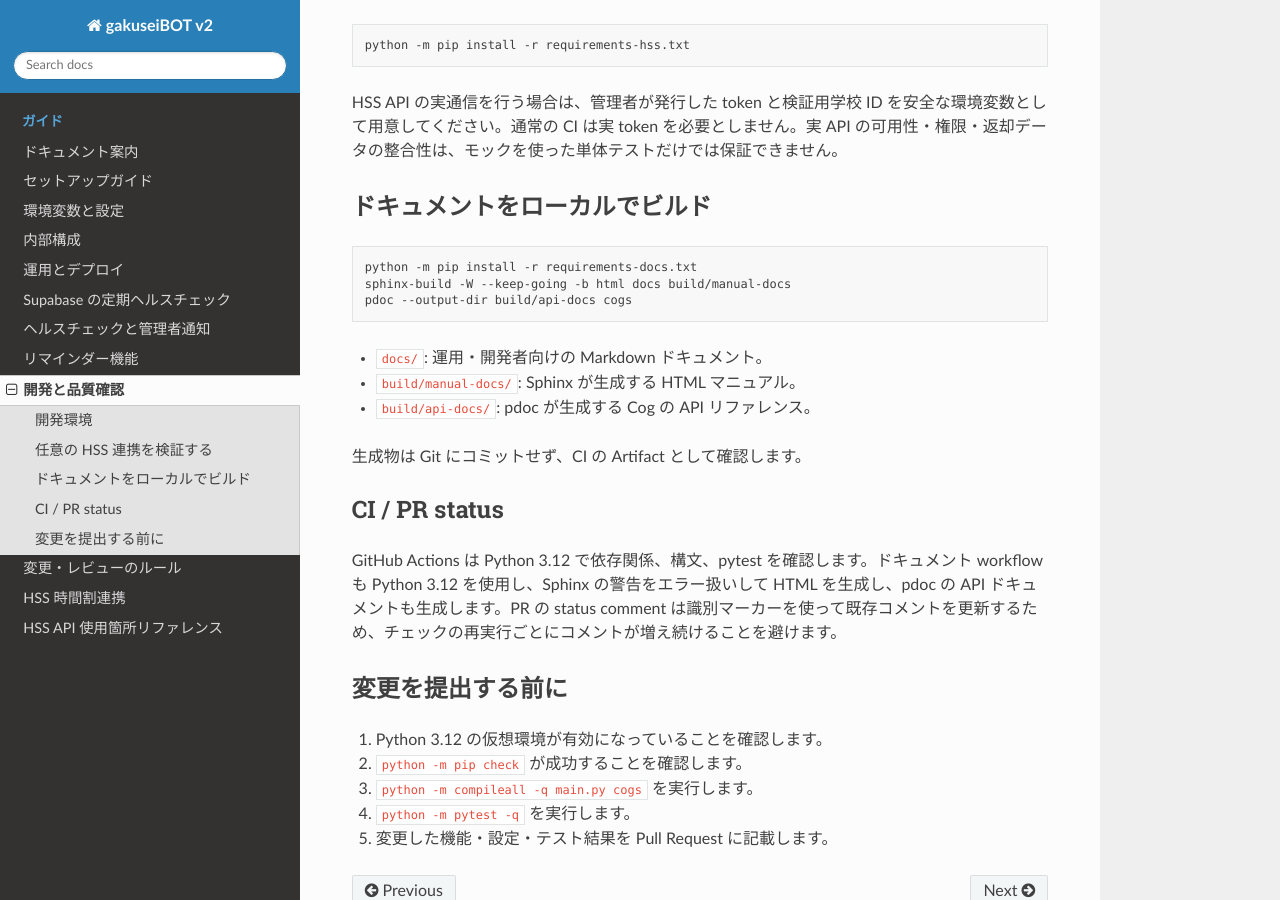
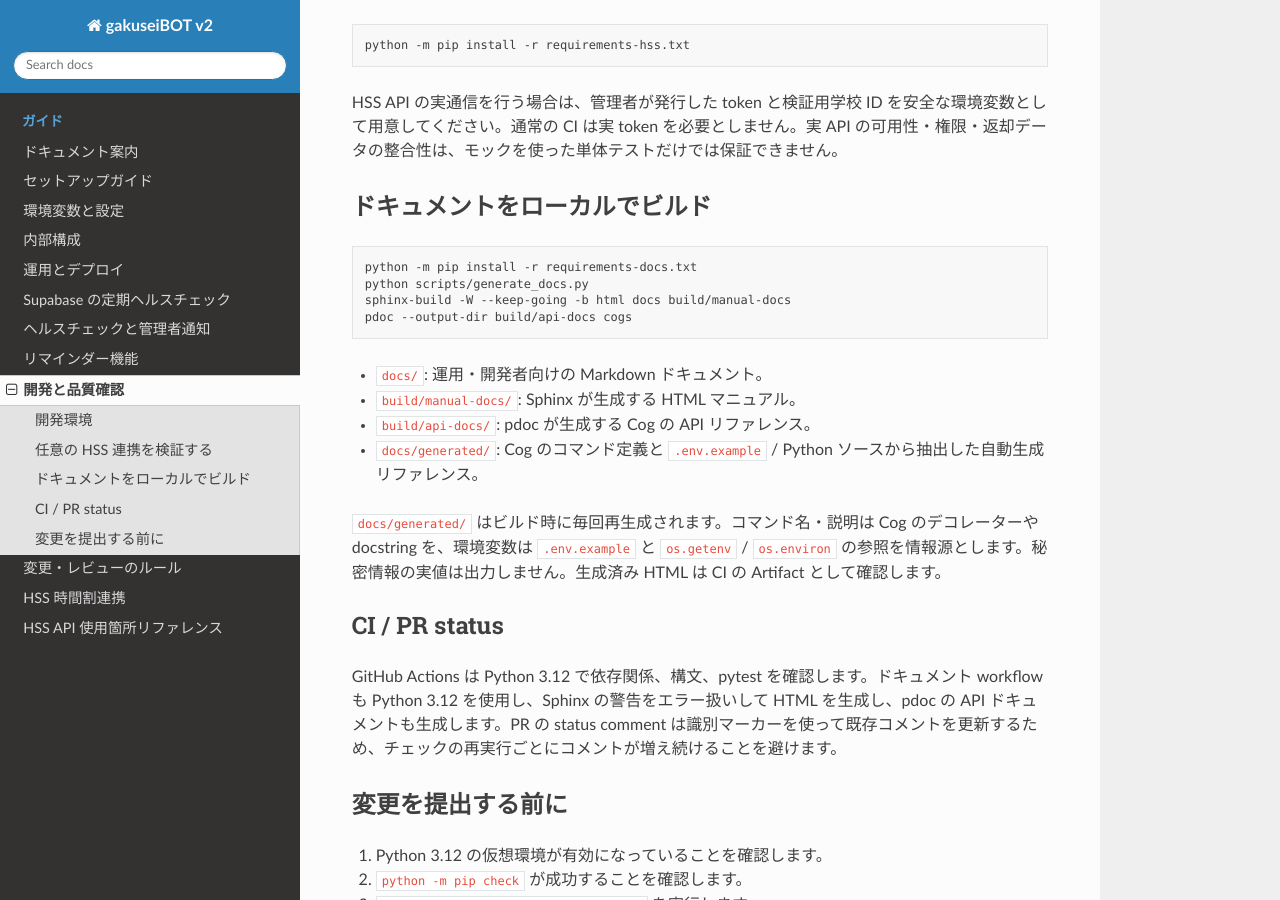
Before and after one commit to akiy2009/gakuseiBOTv2-Beta, a Sphinx documentation site: the page built from docs/development.md, in a window 1280 px wide and 900 px high, scrolled down 960 px. Built offline with Sphinx 7.4.7 and the Read the Docs theme 3.1.0, drawn with Linux system fonts in a browser that asks for light colours; pages that are not in the unit, such as notebooks, are missing from menus.

Commit message:
feat(docs): integrate automatic reference generation

````diff
--- a/docs/development.md
+++ b/docs/development.md
@@ -47,6 +47,7 @@ HSS API の実通信を行う場合は、管理者が発行した token と検
 
 ```bash
 python -m pip install -r requirements-docs.txt
+python scripts/generate_docs.py
 sphinx-build -W --keep-going -b html docs build/manual-docs
 pdoc --output-dir build/api-docs cogs
 ```
@@ -54,8 +55,9 @@ pdoc --output-dir build/api-docs cogs
 - `docs/`: 運用・開発者向けの Markdown ドキュメント。
 - `build/manual-docs/`: Sphinx が生成する HTML マニュアル。
 - `build/api-docs/`: pdoc が生成する Cog の API リファレンス。
+- `docs/generated/`: Cog のコマンド定義と `.env.example` / Python ソースから抽出した自動生成リファレンス。
 
-生成物は Git にコミットせず、CI の Artifact として確認します。
+`docs/generated/` はビルド時に毎回再生成されます。コマンド名・説明は Cog のデコレーターや docstring を、環境変数は `.env.example` と `os.getenv` / `os.environ` の参照を情報源とします。秘密情報の実値は出力しません。生成済み HTML は CI の Artifact として確認します。
 
 ## CI / PR status
 
````
